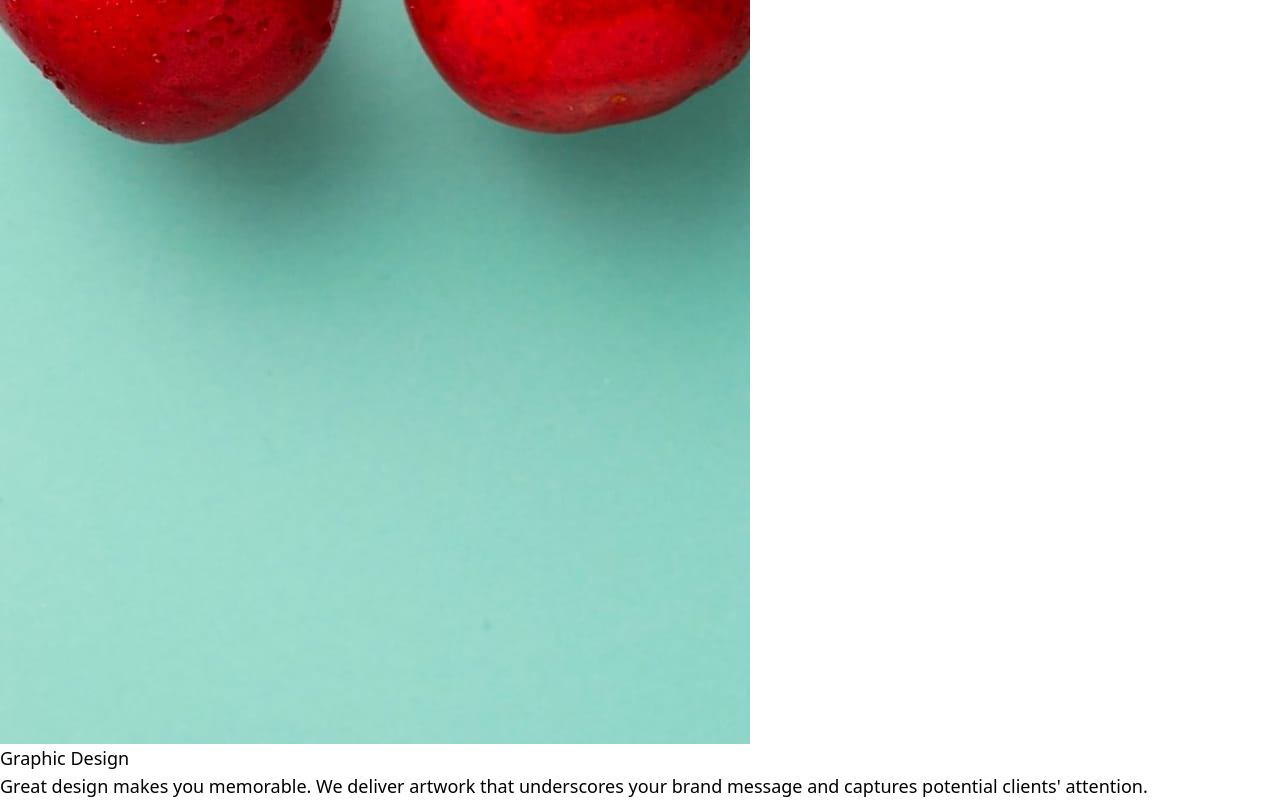
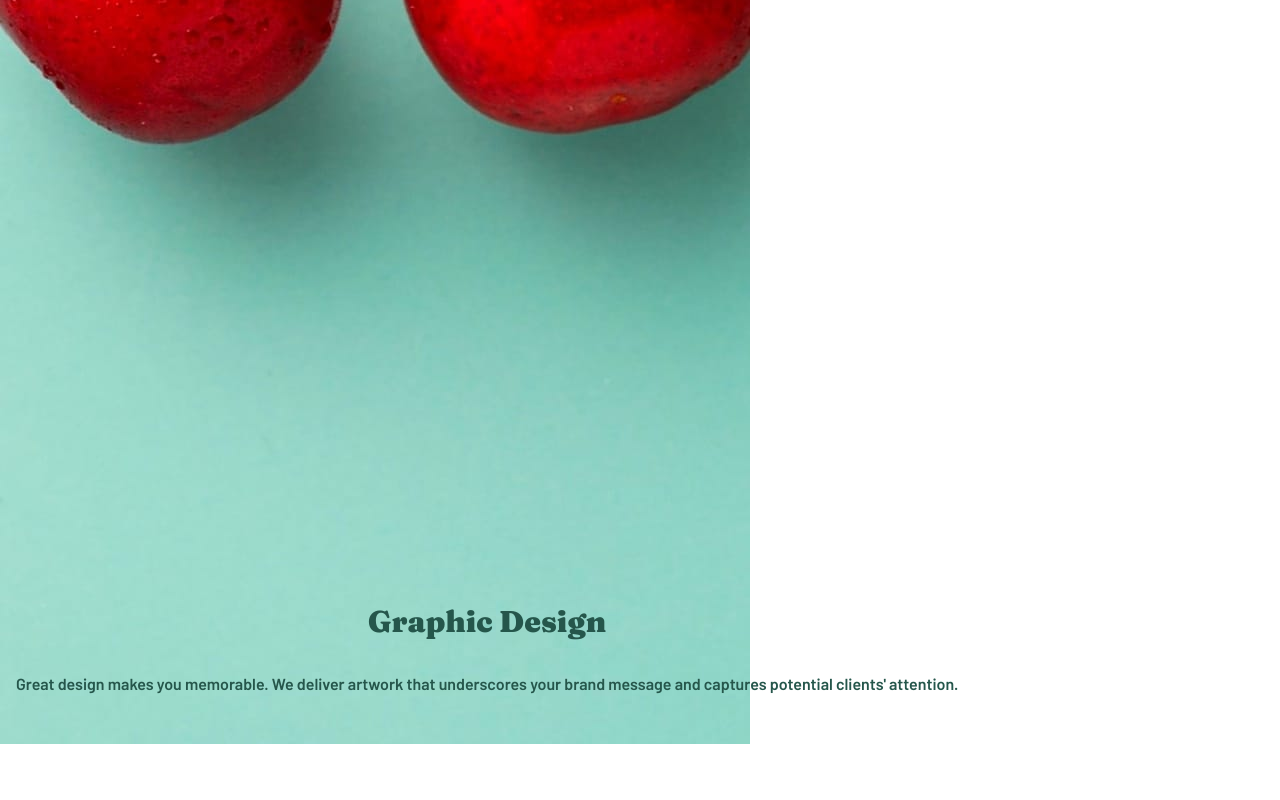
Before and after one commit to LucSil/sunnyside-agency-lander, a Vue app: page / in a window 1280 px wide. Shown: the part 3304-4104 px from the top of the page. After the commit the page ends 4048 px from the top, so only its background shows below. Built offline with nearby package versions, Linux system fonts and the light colour scheme.

Commit message:
completed styling for Cherry.vue

```diff
--- a/src/components/Cherry.vue
+++ b/src/components/Cherry.vue
@@ -1,5 +1,5 @@
 <template>
-  <section>
+  <section class="relative">
     <picture>
       <source
         media="(min-width:310px )"
@@ -11,9 +11,11 @@
       />
       <img src="../assets/images/backgrounds/cherry-desktop.jpg" />
     </picture>
-    <div>
-      <h2>Graphic Design</h2>
-      <p>
+    <div class="px-4 absolute text-base z-10 bottom-12 grid place-items-center">
+      <h2 class="mb-8 font-fraunces font-black text-3xl text-P-darkDesatCyan">
+        Graphic Design
+      </h2>
+      <p class="text-center font-barlow font-semibold text-P-darkDesatCyan">
         Great design makes you memorable. We deliver artwork that underscores
         your brand message and captures potential clients' attention.
       </p>
```
